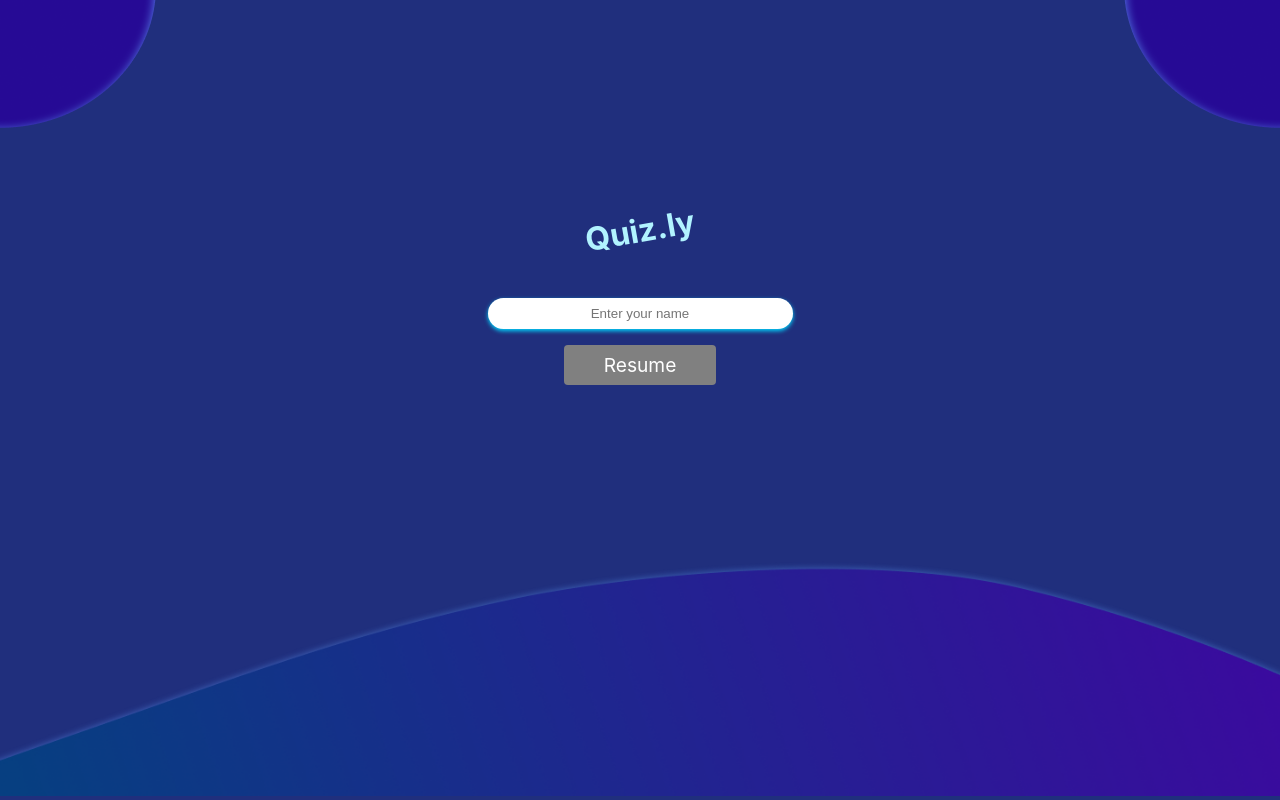
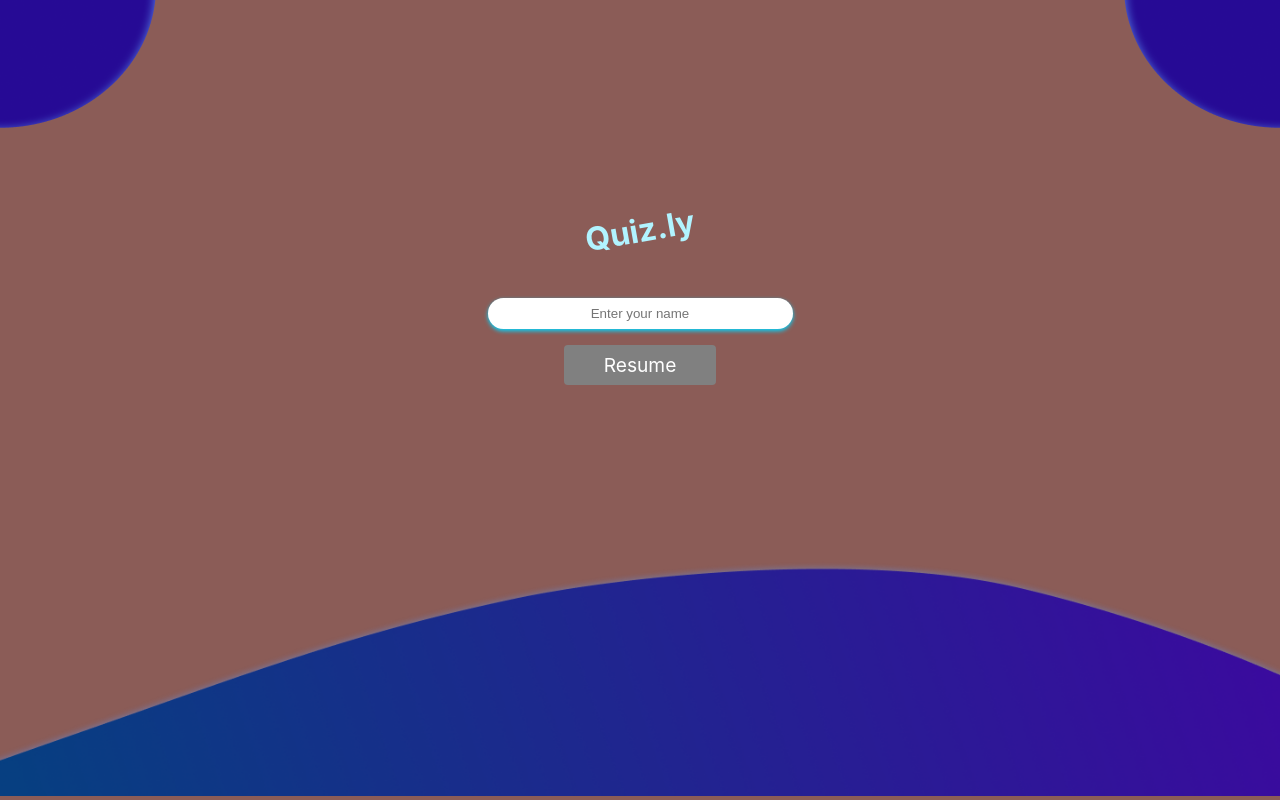
Before and after one commit to avi-11/QuizApp, a React (Create React App) app: page / in a window 1280 px wide. Built offline with nearby package versions, Linux system fonts and the light colour scheme.

Commit message:
-- color theme change --

```diff
--- a/src/css/home.css
+++ b/src/css/home.css
@@ -1,5 +1,5 @@
 body {
-  background-color: #202f7d;
+  background-color: #8b5c57;
 }
 
 .title {
@@ -45,7 +45,7 @@ body {
 }
 
 .start:hover {
-  background-color: #34e4eb;
+  background-color: #f0ce85;
   transform: scale(1.1);
 }
 
--- a/src/css/ques.css
+++ b/src/css/ques.css
@@ -6,7 +6,7 @@
 
 .question {
   font-size: 3rem;
-  background-color: whitesmoke;
+  background-color: rgb(124, 37, 127);
   border-radius: 12px;
 
   text-align: center;
@@ -90,7 +90,7 @@
 }
 
 .flagged {
-  background-color: rgb(175, 71, 255);
+  background-color: rgb(255, 247, 0);
 }
 
 .skip {
```
